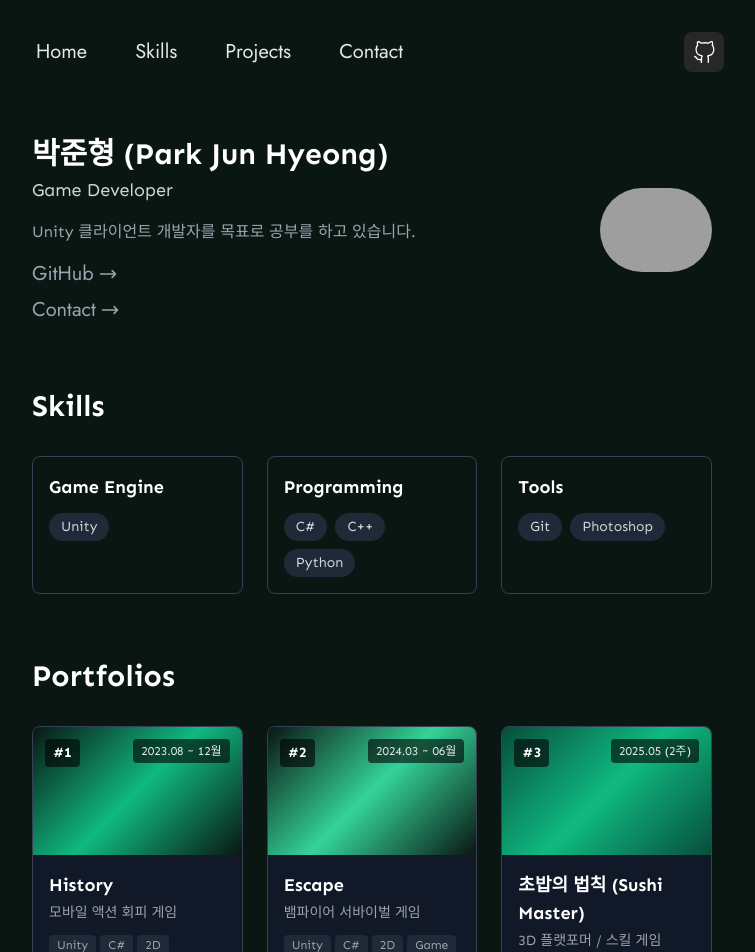
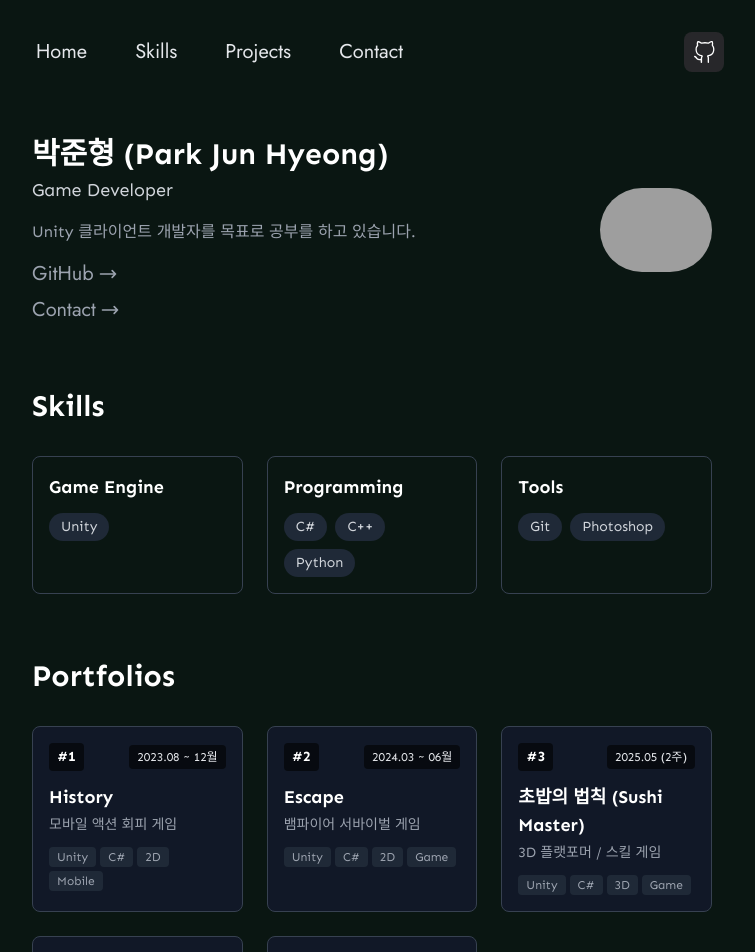
Before and after one commit to junHyeong7083/PortFolio, a Next.js app: page / in a window 1280 px wide. Shown: the top 952 px of the page, without its empty margins (268-1023 px from the left). Built offline with nearby package versions, Linux system fonts and the light colour scheme; grey boxes are pictures that could not be loaded.

Commit message:
Fix Gradient Field
그라디언트 필드 수정

```diff
--- a/components/Sections/Projects.section.tsx
+++ b/components/Sections/Projects.section.tsx
@@ -14,21 +14,16 @@ const Projects = ({ portfolios }: ProjectsProps) => {
       <div className="my-8 grid gap-6 sm:grid-cols-2 lg:grid-cols-3">
         {sortedPortfolios.map((portfolio, index) => (
           <Link key={portfolio.id} href={`/portfolio/${portfolio.id}`} passHref>
-            <a className="group cursor-pointer overflow-hidden rounded-lg border border-gray-700 bg-gray-900 transition-all duration-200 hover:border-gray-500 hover:shadow-lg">
-              <div
-                className="relative h-32 w-full"
-                style={{
-                  background: `linear-gradient(135deg, ${portfolio.gradient[0]}, ${portfolio.gradient[1] || portfolio.gradient[0]}, ${portfolio.gradient[2] || portfolio.gradient[0]})`,
-                }}
-              >
-                <span className="absolute left-3 top-3 rounded bg-black/60 px-2 py-1 text-sm font-bold text-white">
-                  #{index + 1}
-                </span>
-                <span className="absolute right-3 top-3 rounded bg-black/60 px-2 py-1 text-xs text-gray-200">
-                  {portfolio.periodDisplay}
-                </span>
-              </div>
+            <a className="group block cursor-pointer overflow-hidden rounded-lg border border-gray-700 bg-gray-900 transition-all duration-200 hover:border-gray-500 hover:shadow-lg">
               <div className="p-4">
+                <div className="mb-3 flex items-center justify-between">
+                  <span className="rounded bg-black/60 px-2 py-1 text-sm font-bold text-white">
+                    #{index + 1}
+                  </span>
+                  <span className="rounded bg-black/60 px-2 py-1 text-xs text-gray-200">
+                    {portfolio.periodDisplay}
+                  </span>
+                </div>
                 <p className="text-lg font-semibold text-white group-hover:text-gray-200">
                   {portfolio.title}
                 </p>
```
